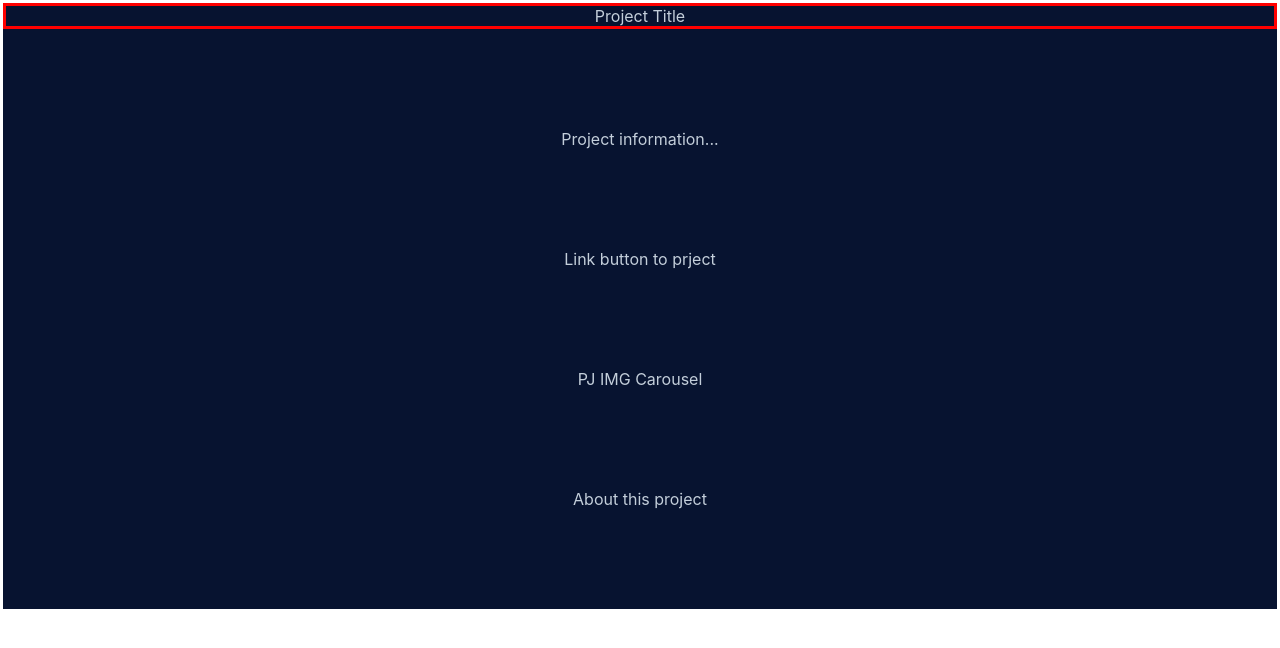
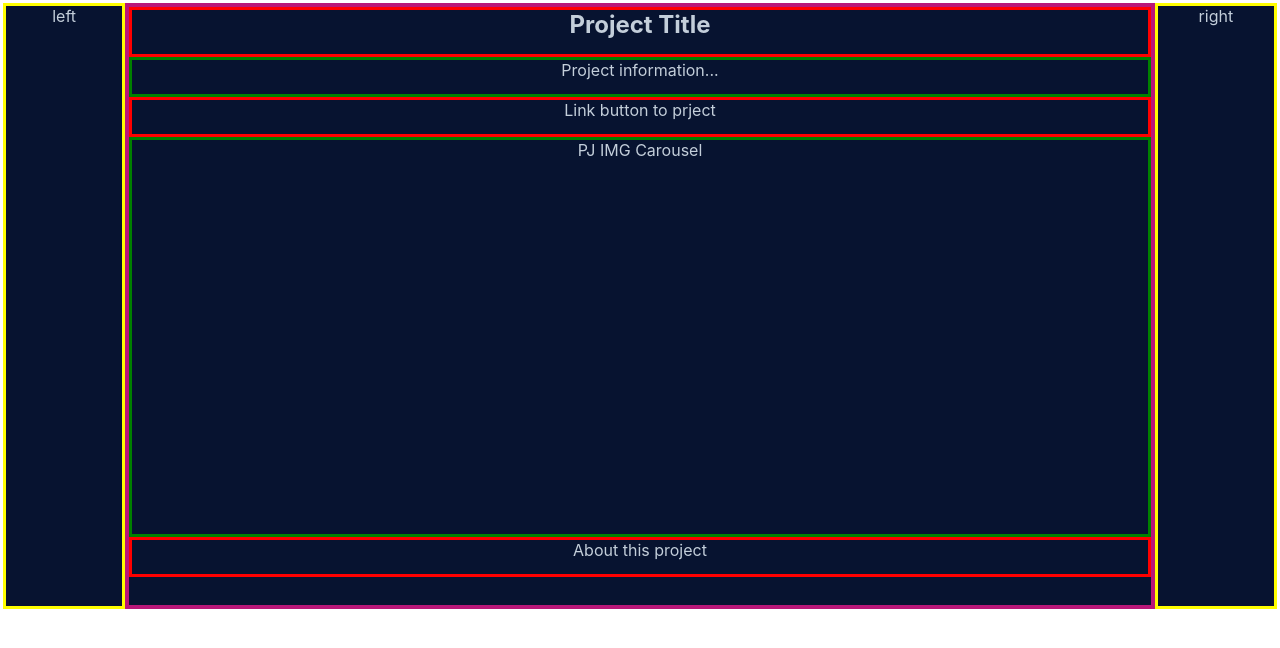
Before and after one commit to potatomon0/potatomon0.github.io, a React (Create React App) app: page /Project1 in a window 1280 px wide. Shown: the top 648 px of the page. Built offline with nearby package versions, Linux system fonts and the light colour scheme; no server answers.

Commit message:
made css box wireframe for project page

```diff
--- a/src/pages/Project.css
+++ b/src/pages/Project.css
@@ -4,9 +4,37 @@
     height:612px;
     color:#C3CEDA;
     display:flex;
-    flex-direction: column;
     justify-content: space-between;
+}
+.leftBtn{
+    border:solid yellow;
+    width:150px;
+}
+.rightBtn{
+    border:solid yellow;
+    width:150px;
+}
+.center{
+    border:solid 4px rgba(201, 23, 127, 0.918);
+    width:100%;
 }
 .title{
     border:solid red;
+    height:50px;
 }
+.info{
+    border:solid green;
+    height:40px;
+}
+.pjLink{
+    border:solid red;
+    height:40px;
+}
+.pjImgCarousel{
+    border:solid green;
+    height:400px;
+}
+.about{
+    border:solid red;
+    height:40px;
+}
--- a/src/pages/Project1.jsx
+++ b/src/pages/Project1.jsx
@@ -4,13 +4,16 @@ import './Project.css'
 function Project1() {
   return (
     <div className="projectMain">
-        <div className="title">Project Title</div>
+        <div className="leftBtn"> left </div>
+        <div className="center">
+        <h2 className="title">Project Title</h2>
         <div className="info">Project information...</div>
         <div className="pjLink">Link button to prject</div>
         <div className="pjImgCarousel">PJ IMG Carousel</div>
         <div className="about">About this project</div>
         <div className="technical"></div>
-
+    </div>
+    <div className="rightBtn"> right </div>
     </div>
   )
 }
```
